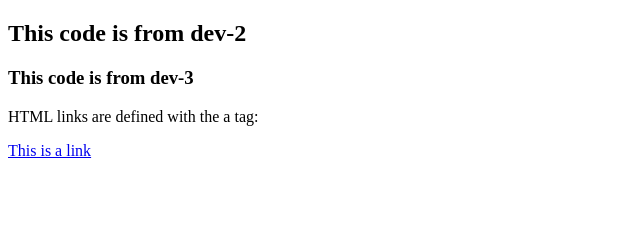
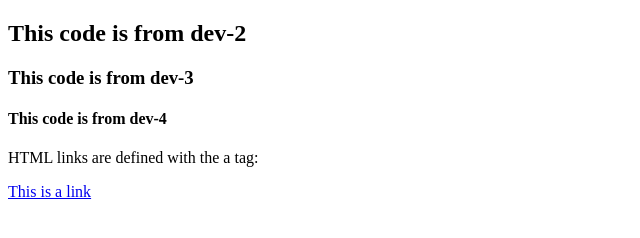
Before and after one commit to ranjithrana12/mynewrepo, a plain HTML site: page index.html in a window 1280 px wide. Shown: the whole page, without its empty margins (0-640 px from the left). Drawn offline with Linux system fonts and the light colour scheme.

Commit message:
Update index.html

```diff
--- a/index.html
+++ b/index.html
@@ -4,6 +4,8 @@
 
 <h2>This code is from dev-2</h2>
   <h3>This code is from dev-3</h3>
+    <h4>This code is from dev-4</h4>
+
 <p>HTML links are defined with the a tag:</p>
 
 <a href="https://www.w3schools.com">This is a link</a>
```
